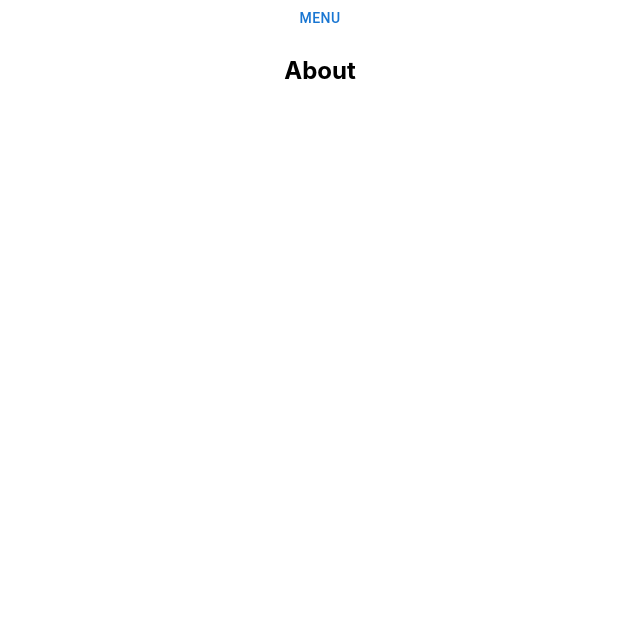
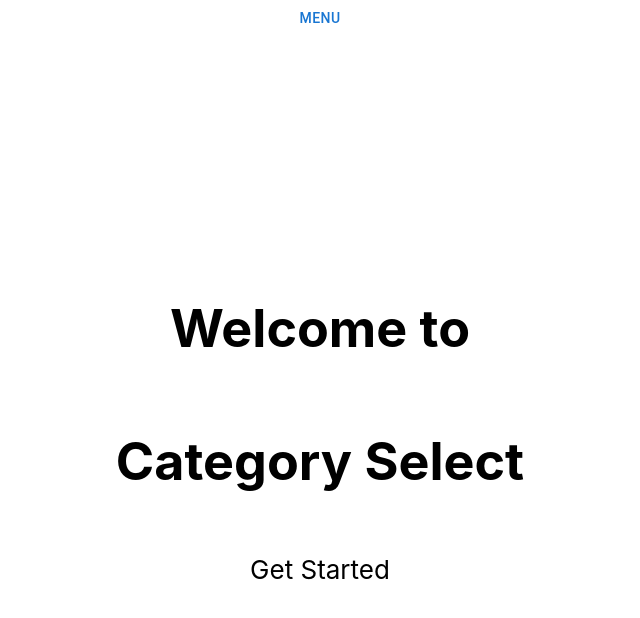
Before and after one commit to kerrynx/HackTX23, a React (Create React App) app in the folder my-app/: page /about in a window 1280 px wide. Shown: the top 618 px of the page, without its empty margins (320-960 px from the left). Built offline with nearby package versions, Linux system fonts and the light colour scheme.

Commit message:
page selection in progress

```diff
--- a/my-app/src/App.js
+++ b/my-app/src/App.js
@@ -3,6 +3,7 @@ import logo from './assets/penguin_logo.png';
 import { Routes, Route, Outlet, Link } from "react-router-dom";
 import TemporaryDrawer from './sideBar';
 import Title from './pages/Title';
+import CategorySelect from './pages/CategorySelect'
 
 function App() {
   return (
@@ -10,7 +11,7 @@ function App() {
       <Routes>
         <Route path="/" element={<TemporaryDrawer />}>
           <Route index element={<Title />} />
-          <Route path="about" element={<About />} />
+          <Route path="about" element={<CategorySelect />} />
           <Route path="dashboard" element={<Dashboard />} />
 
           {/* Using path="*"" means "match anything", so this route
--- a/my-app/src/pages/CategorySelect.js
+++ b/my-app/src/pages/CategorySelect.js
@@ -0,0 +1,21 @@
+import './CategorySelect.css';
+
+function CategorySelect() {
+    return (
+        <div className="CategorySelect">
+          <header className="CategorySelect-header">
+            <h1>
+              Welcome to
+            </h1>
+            <h1>
+              Category Select
+            </h1>
+            <p>
+              Get Started
+            </p>
+          </header>
+        </div>
+      );
+}
+
+export default CategorySelect;
```
